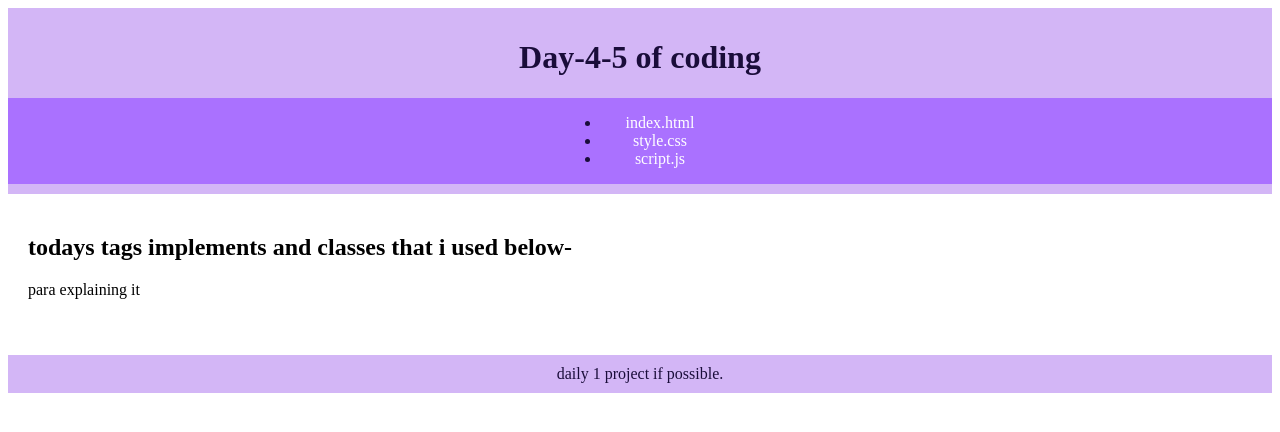
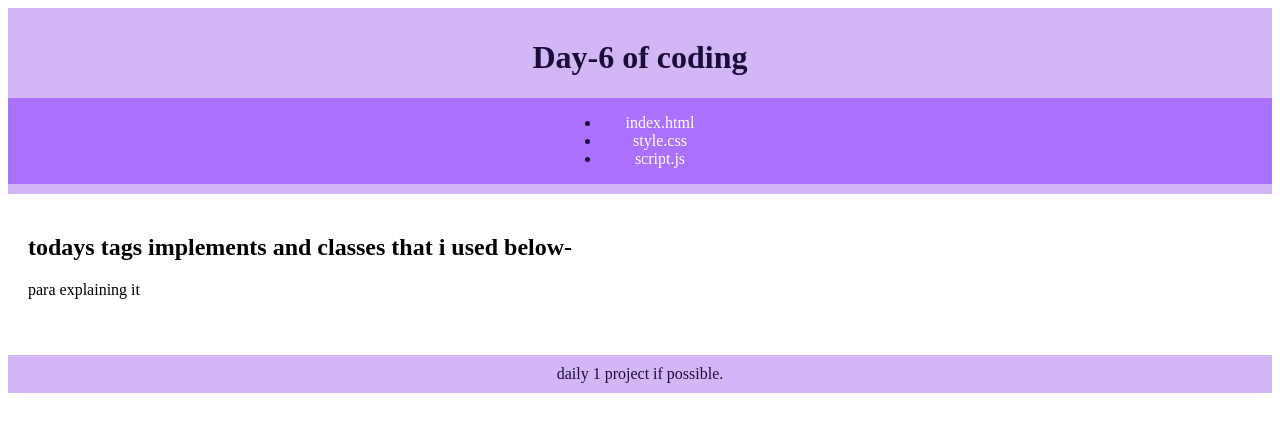
Before and after one commit to sumit-m-git/day-n-coding, a plain HTML site: page index.html in a window 1280 px wide. Drawn offline with Linux system fonts and the light colour scheme.

```diff
--- a/index.html
+++ b/index.html
@@ -42,7 +42,7 @@
 </head>
 <body>
     <header>
-        <h1>Day-4-5 of coding </h1>
+        <h1>Day-6 of coding </h1>
         <div class="hamburger" oneclick="togglemenu()">
             <div></div>
             <div></div>
```
